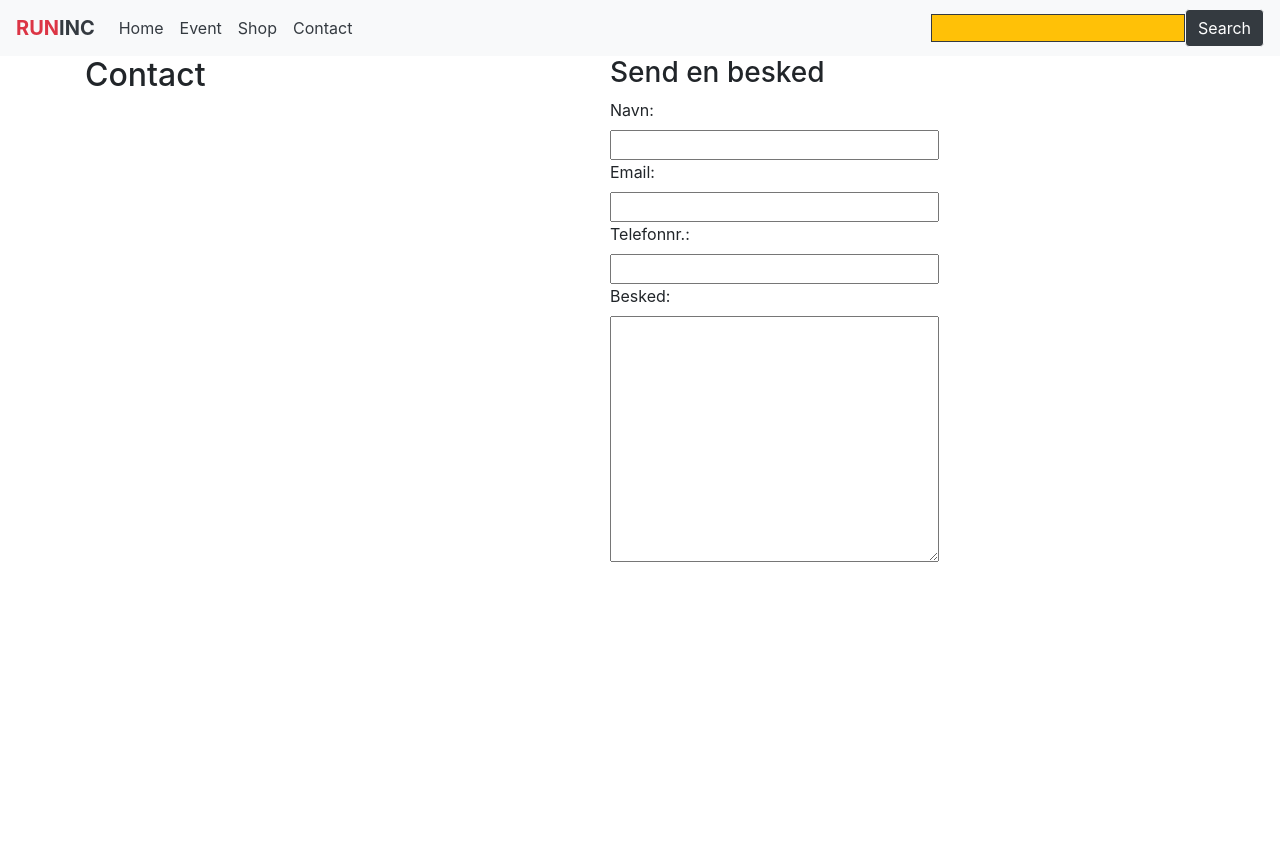
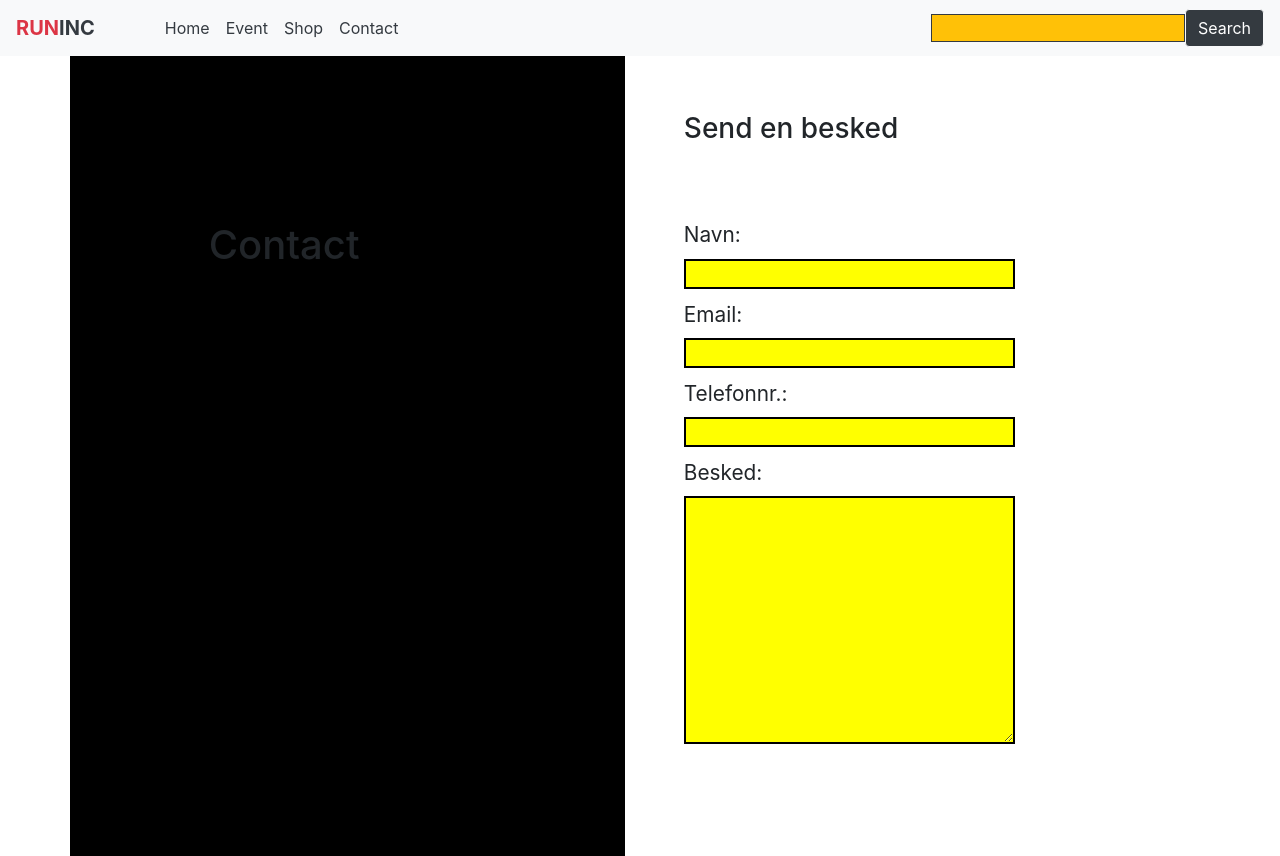
Before and after one commit to dani690e/RUNINC, a React (Create React App) app: page /contact in a window 1280 px wide. Before the commit the page ends 800 px from the top, so only its background shows below. Built offline with nearby package versions, Linux system fonts and the light colour scheme.

Commit message:
Update index.scss

```diff
--- a/src/index.scss
+++ b/src/index.scss
@@ -11,6 +11,20 @@ code {
   font-family: source-code-pro, Menlo, Monaco, Consolas, "Courier New",
     monospace;
 }
+
+.bg-yellow {
+  background-color: yellow;
+}
+.text-yellow {
+  color: yellow;
+}
+.bg-black {
+  background-color: black;
+}
+.navbar-brand {
+  width: 10%;
+}
+
 .Frontpage {
   height: 92vh;
   background-image: url(../src/images/hero.jpg);
@@ -55,5 +69,76 @@ code {
   }
 }
 .Shop {
-
+  flex-wrap: wrap;
+  .shopNav {
+    padding-left: 50px;
+  }
+  .shopInfo {
+    margin-top: 50px;
+  }
+  .products {
+    flex-wrap: wrap;
+    padding: 25% 0 2% 0;
+    img {
+      width: 50%;
+      margin: 0 auto;
+    }
+    .product {
+      width: 30%;
+      border: 2px solid black;
+      margin: 5px;
+      padding:2px;
+      margin: 5 auto;
+      p {
+        text-align: center;
+      }
+    }
+    h2 {
+      position: absolute;
+      top: 25%;
+      right: 0;
+      background-color: black;
+      padding: 5px 20% 5px 10px;
+      font-size: 2.5rem;
+    }
+  }
 }
+.Contact {
+  flex-wrap: wrap;
+  height: 100vh;
+  .contactInfo {
+    padding-left: 0;
+    padding-right: 0;
+    height: 100%;
+    background: black;
+  }
+  .information {
+    background-color: black;
+    padding-top: 10%;
+  }
+  h2 {
+    position: absolute;
+    top: 20%;
+    left: 0;
+    padding: 5px 10px 5px 25%;
+    font-size: 2.5rem;
+  }
+  .contact {
+    height: 100%;
+    padding: 5% 8%;
+    input, textarea{
+      background-color: yellow;
+      border: 2px solid black;
+    }
+    label {
+      margin-top: 10px;
+      font-size: 1.3rem
+    }
+    button {
+      width: 50%;
+      margin: 10px 0;
+      background-color: black;
+      color: white;
+    }
+  }
+}
```
